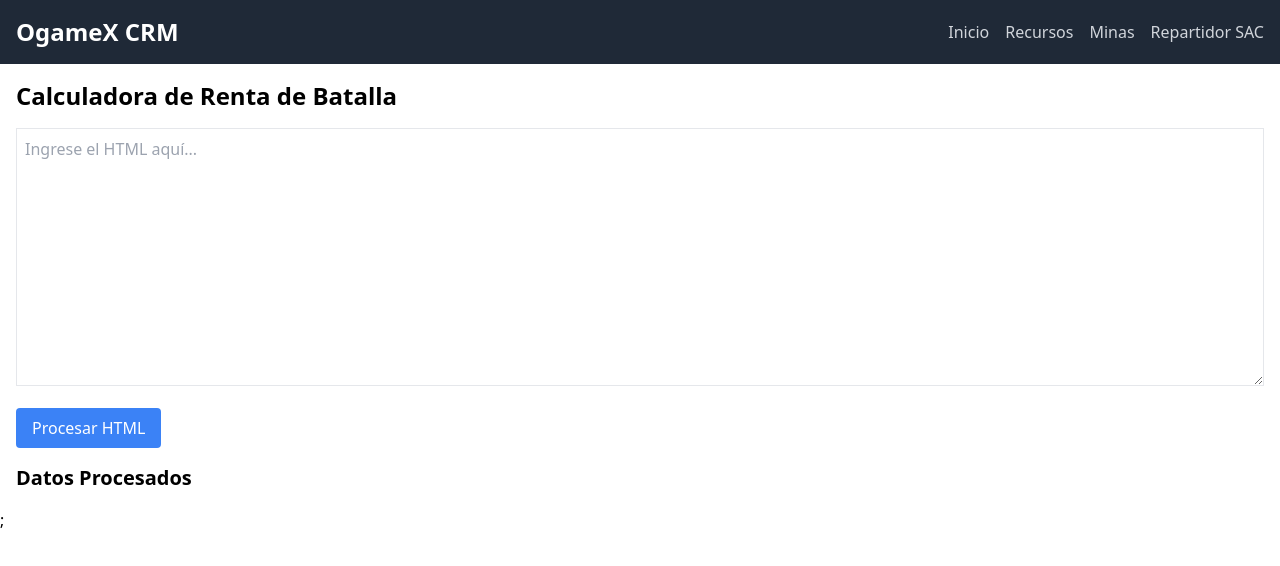
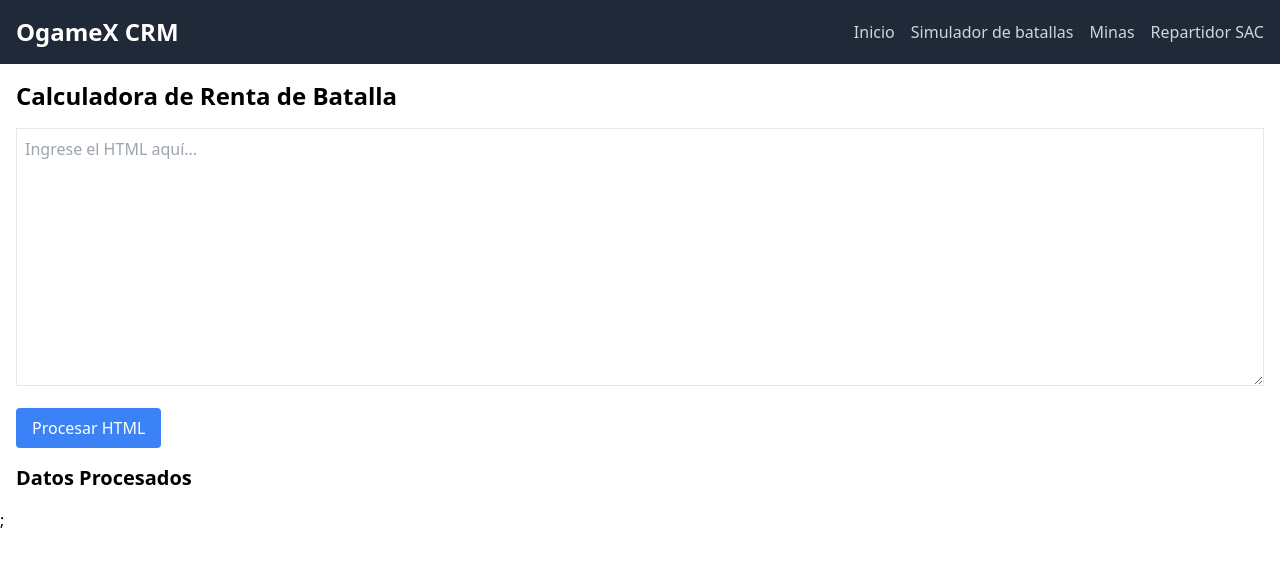
Before and after one commit to ramiropadro93/ogamex-crm, a Next.js app: page /combat-simulator in a window 1280 px wide. Shown: the top 566 px of the page. Built offline with nearby package versions, Linux system fonts and the light colour scheme.

Commit message:
Primer acercamiento

```diff
--- a/components/Navbar.tsx
+++ b/components/Navbar.tsx
@@ -16,7 +16,7 @@ const Navbar = () => {
             Inicio
           </Link>
           <Link href="/combat-simulator" className="text-gray-300 hover:text-white transition duration-300">
-            Recursos
+            Simulador de batallas
           </Link>
           <Link href="/mines" className="text-gray-300 hover:text-white transition duration-300">
             Minas
--- a/pages/combat-simulator.tsx
+++ b/pages/combat-simulator.tsx
@@ -1,8 +1,18 @@
 import { useState } from 'react';
 import { NextPage } from 'next';
-import parse from 'html-react-parser';
+import parse, {
+  domToReact,
+  Element,
+  HTMLReactParserOptions,
+} from 'html-react-parser';
 
-const CombatSimulator: NextPage = () => {
+// Función de transformación para modificar el HTML
+const transformHtml = (node: Element, index: number) => {
+  if ((node.type as any) == 'img') return null;
+  return node;
+};
+
+const BattleIncome: NextPage = () => {
   const [htmlInput, setHtmlInput] = useState<string>('');
   const [parsedData, setParsedData] = useState<any>(null);
 
@@ -11,18 +21,19 @@ const CombatSimulator: NextPage = () => {
   };
 
   const parseHtml = () => {
-    // Aquí puedes utilizar la lógica necesaria para extraer datos del HTML
-    // Ejemplo con html-react-parser:
-    const parsed = parse(htmlInput);
+    // Parsear HTML y aplicar transformaciones
+    const parsed = parse(htmlInput, {
+      transform: transformHtml as any,
+    });
 
-    // Aquí se debería implementar la lógica para procesar el HTML parseado
-    // y extraer los datos necesarios. Este ejemplo solo muestra el HTML parseado
     setParsedData(parsed);
   };
 
   return (
     <div className="container mx-auto p-4">
-      <h1 className="text-2xl font-bold mb-4">Calculadora de Renta de Batalla</h1>
+      <h1 className="text-2xl font-bold mb-4">
+        Calculadora de Renta de Batalla
+      </h1>
       <textarea
         value={htmlInput}
         onChange={handleHtmlChange}
@@ -44,4 +55,4 @@ const CombatSimulator: NextPage = () => {
   );
 };
 
-export default CombatSimulator;
+export default BattleIncome;
```
